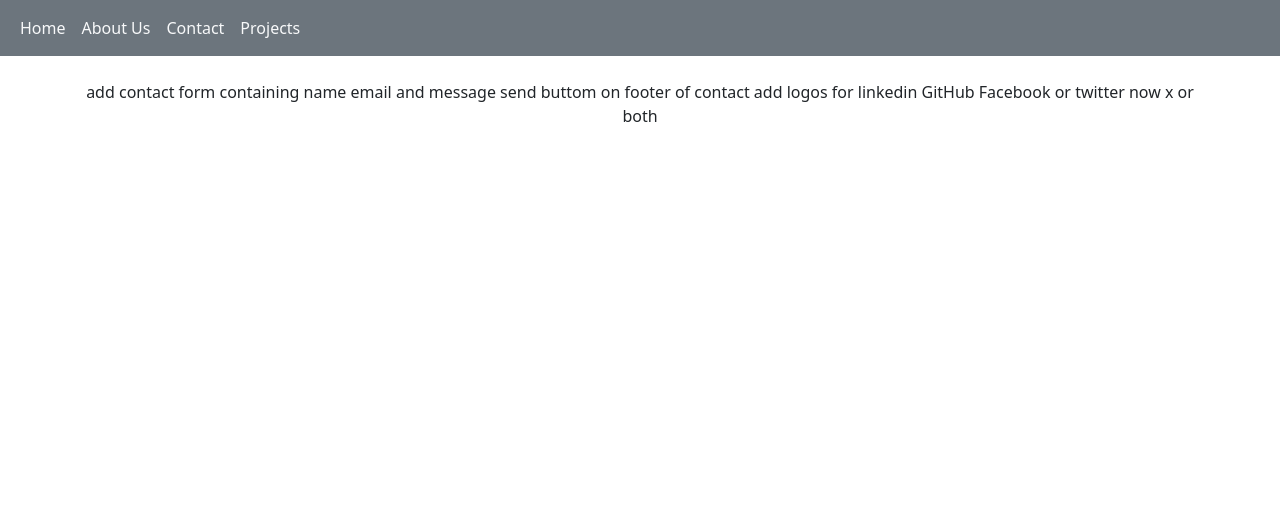
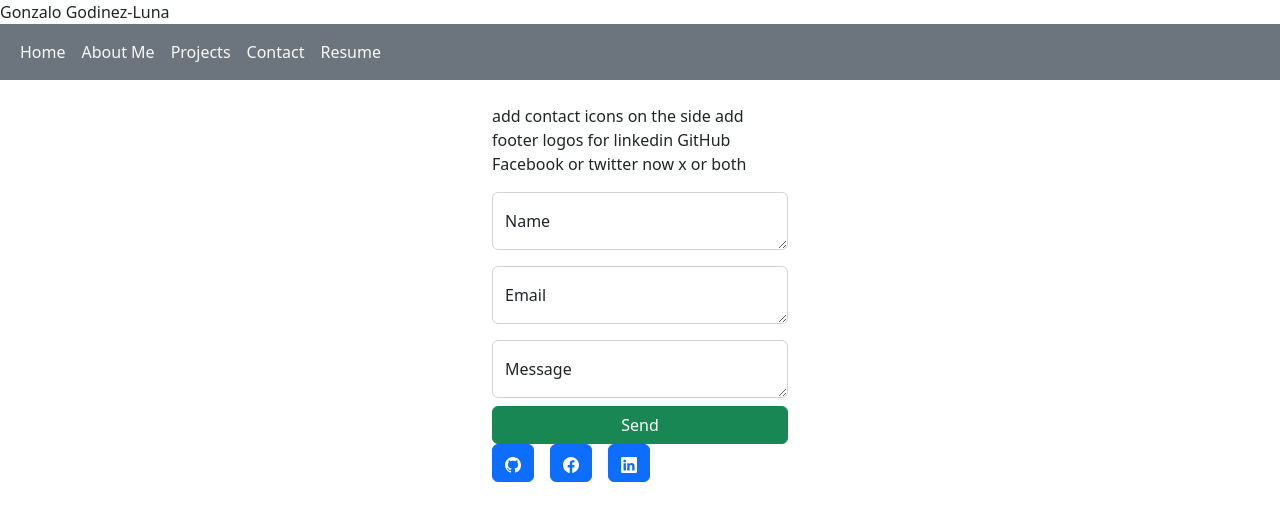
Before and after one commit to GonzaloGodinez/ReactPortfolio, a React (Vite) app in the folder vite-project/: page /contact in a window 1280 px wide. Shown: the top 520 px of the page. Built offline with nearby package versions, Linux system fonts and the light colour scheme.

Commit message:
Update proj, home,contact pages

```diff
--- a/vite-project/src/App.css
+++ b/vite-project/src/App.css
@@ -2,7 +2,7 @@
   /* max-width: 1280px; */
   margin: 0 auto;
   /* padding: 2rem; */
-  text-align: center;
+  /* text-align: center; */
 }
 
 .logo {
--- a/vite-project/src/components/Nav.jsx
+++ b/vite-project/src/components/Nav.jsx
@@ -11,14 +11,17 @@
           Home
         </Link>,
         <Link key={2} className="nav-link text-light" to="/about">
-          About Us
+          About Me
         </Link>,
-        <Link key={3} className="nav-link text-light" to="/contact">
+           <Link key={3} className="nav-link text-light" to="/project">
+           Projects
+           </Link>,
+        <Link key={4} className="nav-link text-light" to="/contact">
           Contact
         </Link>,
-        <Link key={4} className="nav-link text-light" to="/project">
-          Projects
-        </Link>,
+        <Link key={4} className="nav-link text-light" to="/resume">
+        Resume
+      </Link>,
       ]}
     />
   );
--- a/vite-project/src/components/UI/Navbar.jsx
+++ b/vite-project/src/components/UI/Navbar.jsx
@@ -1,7 +1,10 @@
 export default function Nav({ links }) {
   return (
+    <>
+    <a class="navbar-brand text-left w-100 bg-tertiary" href="#">Gonzalo Godinez-Luna</a>
     <nav className="navbar navbar-expand-lg bg-secondary">
       <div className="container-fluid">
+
         <div className="collapse navbar-collapse" id="navbarSupportedContent">
           <ul className="navbar-nav me-auto mb-2 mb-lg-0">
             {links.map((link) => link)}
@@ -9,5 +12,6 @@
         </div>
       </div>
     </nav>
+    </>
   );
 }
--- a/vite-project/src/pages/ContactPage.jsx
+++ b/vite-project/src/pages/ContactPage.jsx
@@ -3,20 +3,47 @@
 
 export default function ContactPage() {
   // Prior to the return statement, our homepage uses a few react hooks and fetchData function to query to a mock database and retrieve random user data
-
+  function handleEmail() {
+    const floatingName = document.getElementById("floatingName").value
+    const floatingEmail = document.getElementById("floatingEmail").value
+    const floatingMessage = document.getElementById("floatingMessage").value
+    window.location.href = `mailto:Gonzalo.Godinez@comcast.net?subject=${floatingName}&body=${floatingMessage}`
+  }
 
   // Iterate over each mock user to display their abridged profile data and a link to their page
   return (
-    <div className="container pt-4">
-     add contact form  containing
-    name
-    email
-    and message
-    send buttom
-    on footer of contact add logos for
-    linkedin
-    GitHub
-    Facebook or twitter now x or both
+    <div className="container pt-4 w-25">
+      add contact icons on the side
+      add footer logos for
+      linkedin
+      GitHub
+      Facebook or twitter now x or both
+      <div class="form-floating my-3">
+        <textarea class="form-control" placeholder="Leave a comment here" id="floatingName"></textarea>
+        <label for="floatingName">Name</label>
+      </div>
+      <div class="form-floating my-3">
+        <textarea class="form-control" placeholder="Leave a comment here" id="floatingEmail"></textarea>
+        <label for="floatingEmail">Email</label>
+      </div>
+      <div class="form-floating my-2">
+        <textarea class="form-control" placeholder="Leave a comment here" id="floatingMessage"></textarea>
+        <label for="floatingMessage">Message</label>
+      </div>
+      <button type="button" onClick={handleEmail} class="btn btn-success w-100">Send</button>
+
+      <a className="btn btn-primary me-3"><svg xmlns="http://www.w3.org/2000/svg" width="16" height="16" fill="currentColor" class="bi bi-github" viewBox="0 0 16 16">
+        <path d="M8 0C3.58 0 0 3.58 0 8c0 3.54 2.29 6.53 5.47 7.59.4.07.55-.17.55-.38 0-.19-.01-.82-.01-1.49-2.01.37-2.53-.49-2.69-.94-.09-.23-.48-.94-.82-1.13-.28-.15-.68-.52-.01-.53.63-.01 1.08.58 1.23.82.72 1.21 1.87.87 2.33.66.07-.52.28-.87.51-1.07-1.78-.2-3.64-.89-3.64-3.95 0-.87.31-1.59.82-2.15-.08-.2-.36-1.02.08-2.12 0 0 .67-.21 2.2.82.64-.18 1.32-.27 2-.27s1.36.09 2 .27c1.53-1.04 2.2-.82 2.2-.82.44 1.1.16 1.92.08 2.12.51.56.82 1.27.82 2.15 0 3.07-1.87 3.75-3.65 3.95.29.25.54.73.54 1.48 0 1.07-.01 1.93-.01 2.2 0 .21.15.46.55.38A8.01 8.01 0 0 0 16 8c0-4.42-3.58-8-8-8" />
+      </svg></a>
+
+      <a className="btn btn-primary me-3"><svg xmlns="http://www.w3.org/2000/svg" width="16" height="16" fill="currentColor" class="bi bi-facebook" viewBox="0 0 16 16">
+  <path d="M16 8.049c0-4.446-3.582-8.05-8-8.05C3.58 0-.002 3.603-.002 8.05c0 4.017 2.926 7.347 6.75 7.951v-5.625h-2.03V8.05H6.75V6.275c0-2.017 1.195-3.131 3.022-3.131.876 0 1.791.157 1.791.157v1.98h-1.009c-.993 0-1.303.621-1.303 1.258v1.51h2.218l-.354 2.326H9.25V16c3.824-.604 6.75-3.934 6.75-7.951"/>
+</svg></a>
+
+      <a className="btn btn-primary me-3"><svg xmlns="http://www.w3.org/2000/svg" width="16" height="16" fill="currentColor" class="bi bi-linkedin" viewBox="0 0 16 16">
+  <path d="M0 1.146C0 .513.526 0 1.175 0h13.65C15.474 0 16 .513 16 1.146v13.708c0 .633-.526 1.146-1.175 1.146H1.175C.526 16 0 15.487 0 14.854zm4.943 12.248V6.169H2.542v7.225zm-1.2-8.212c.837 0 1.358-.554 1.358-1.248-.015-.709-.52-1.248-1.342-1.248S2.4 3.226 2.4 3.934c0 .694.521 1.248 1.327 1.248zm4.908 8.212V9.359c0-.216.016-.432.08-.586.173-.431.568-.878 1.232-.878.869 0 1.216.662 1.216 1.634v3.865h2.401V9.25c0-2.22-1.184-3.252-2.764-3.252-1.274 0-1.845.7-2.165 1.193v.025h-.016l.016-.025V6.169h-2.4c.03.678 0 7.225 0 7.225z"/>
+</svg></a>
+
     </div>
   );
 }
--- a/vite-project/src/pages/HomePage.jsx
+++ b/vite-project/src/pages/HomePage.jsx
@@ -8,9 +8,8 @@
   // Iterate over each mock user to display their abridged profile data and a link to their page
   return (
     <div className="container pt-4">
-      Gonzalo Godinez Luna with a nice letter
       enter hero banner,
-       picture or
+       picture inside main or
        intro
 Quality Control Analyst
 
--- a/vite-project/src/pages/ProjectPage.jsx
+++ b/vite-project/src/pages/ProjectPage.jsx
@@ -10,13 +10,17 @@
       look into bootstraps find a card on the website
       {projectsArray.map(project => (
         <div className="card mb-3">
-          <img src={project.image} className="card-img-top" alt="..." />
-            <div className="card-body">
-              <h5 className="card-title">{project.title}</h5>
-              <p className="card-text">{project.description}</p>
-              <a href= {project.repo} className="btn btn-primary me-3">View GitHub Repo</a>
-              <a href= {project.deploy} className="btn btn-primary me-3">View Deployed App</a>
-            </div>
+          <img src={project.image} className="card-img-top w-75" alt="..." />
+          <div className="card-body">
+            <h5 className="card-title">{project.title}</h5>
+            <p className="card-text">{project.description}</p>
+            <a href={project.repo} className="btn btn-primary me-3"><svg xmlns="http://www.w3.org/2000/svg" width="16" height="16" fill="currentColor" class="bi bi-github" viewBox="0 0 16 16">
+              <path d="M8 0C3.58 0 0 3.58 0 8c0 3.54 2.29 6.53 5.47 7.59.4.07.55-.17.55-.38 0-.19-.01-.82-.01-1.49-2.01.37-2.53-.49-2.69-.94-.09-.23-.48-.94-.82-1.13-.28-.15-.68-.52-.01-.53.63-.01 1.08.58 1.23.82.72 1.21 1.87.87 2.33.66.07-.52.28-.87.51-1.07-1.78-.2-3.64-.89-3.64-3.95 0-.87.31-1.59.82-2.15-.08-.2-.36-1.02.08-2.12 0 0 .67-.21 2.2.82.64-.18 1.32-.27 2-.27s1.36.09 2 .27c1.53-1.04 2.2-.82 2.2-.82.44 1.1.16 1.92.08 2.12.51.56.82 1.27.82 2.15 0 3.07-1.87 3.75-3.65 3.95.29.25.54.73.54 1.48 0 1.07-.01 1.93-.01 2.2 0 .21.15.46.55.38A8.01 8.01 0 0 0 16 8c0-4.42-3.58-8-8-8" />
+            </svg>View GitHub Repo </a>
+            <a href={project.deploy} className="btn btn-primary me-3"><svg xmlns="http://www.w3.org/2000/svg" width="16" height="16" fill="currentColor" class="bi bi-send-fill" viewBox="0 0 16 16">
+              <path d="M15.964.686a.5.5 0 0 0-.65-.65L.767 5.855H.766l-.452.18a.5.5 0 0 0-.082.887l.41.26.001.002 4.995 3.178 3.178 4.995.002.002.26.41a.5.5 0 0 0 .886-.083zm-1.833 1.89L6.637 10.07l-.215-.338a.5.5 0 0 0-.154-.154l-.338-.215 7.494-7.494 1.178-.471z" />
+            </svg>View Deployed App</a>
+          </div>
         </div>
       ))}
 
```
